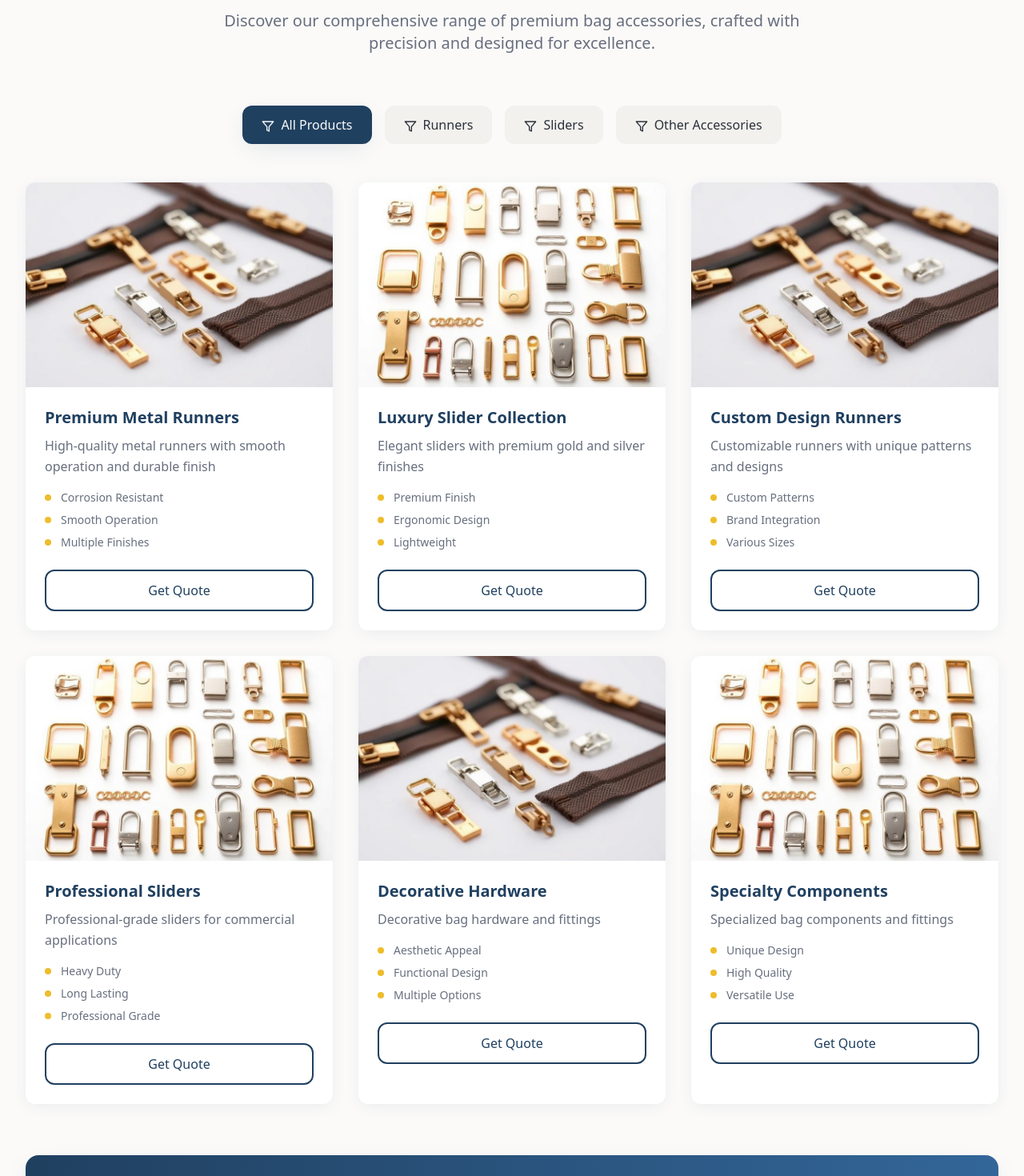
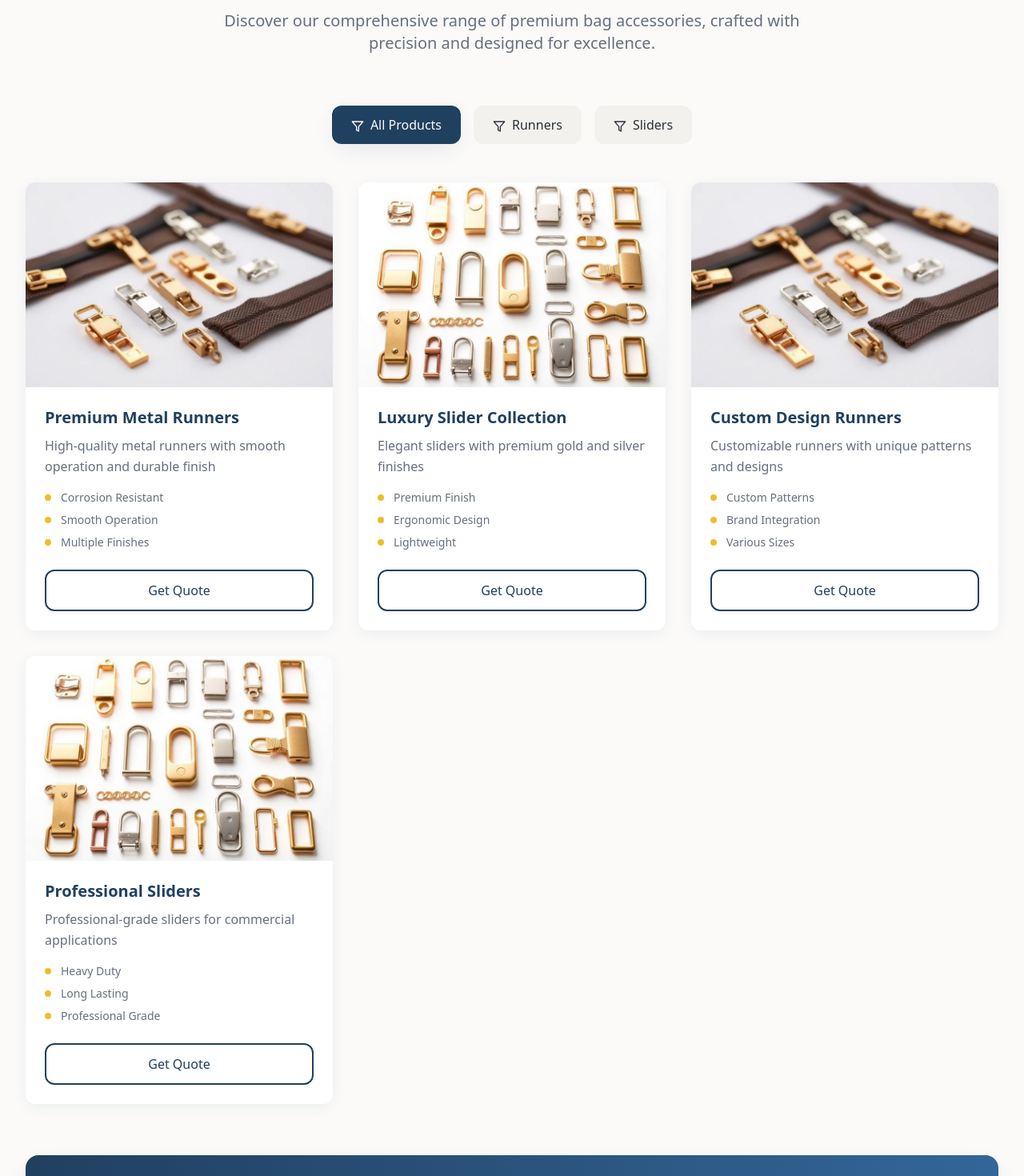
Before and after one commit to devansh01parekh/Aayush-Fittings, a React (Vite) app: page / in a window 1280 px wide. Shown: the part 1960-3430 px from the top of the page at 80% size. Built offline with nearby package versions, Linux system fonts and the light colour scheme.

Commit message:
Remove "Other Accessories" filter
Removes the "Other Accessories" filter and associated products from the Products section.

```diff
--- a/src/components/ProductsSection.tsx
+++ b/src/components/ProductsSection.tsx
@@ -10,8 +10,7 @@ const ProductsSection = () => {
   const filters = [
     { id: 'all', name: 'All Products' },
     { id: 'runners', name: 'Runners' },
-    { id: 'sliders', name: 'Sliders' },
-    { id: 'accessories', name: 'Other Accessories' }
+    { id: 'sliders', name: 'Sliders' }
   ];
 
   const products = [
@@ -46,22 +45,6 @@ const ProductsSection = () => {
       image: productsSliders,
       description: 'Professional-grade sliders for commercial applications',
       features: ['Heavy Duty', 'Long Lasting', 'Professional Grade']
-    },
-    {
-      id: 5,
-      name: 'Decorative Hardware',
-      category: 'accessories',
-      image: productsRunners,
-      description: 'Decorative bag hardware and fittings',
-      features: ['Aesthetic Appeal', 'Functional Design', 'Multiple Options']
-    },
-    {
-      id: 6,
-      name: 'Specialty Components',
-      category: 'accessories',
-      image: productsSliders,
-      description: 'Specialized bag components and fittings',
-      features: ['Unique Design', 'High Quality', 'Versatile Use']
     }
   ];
 
```
